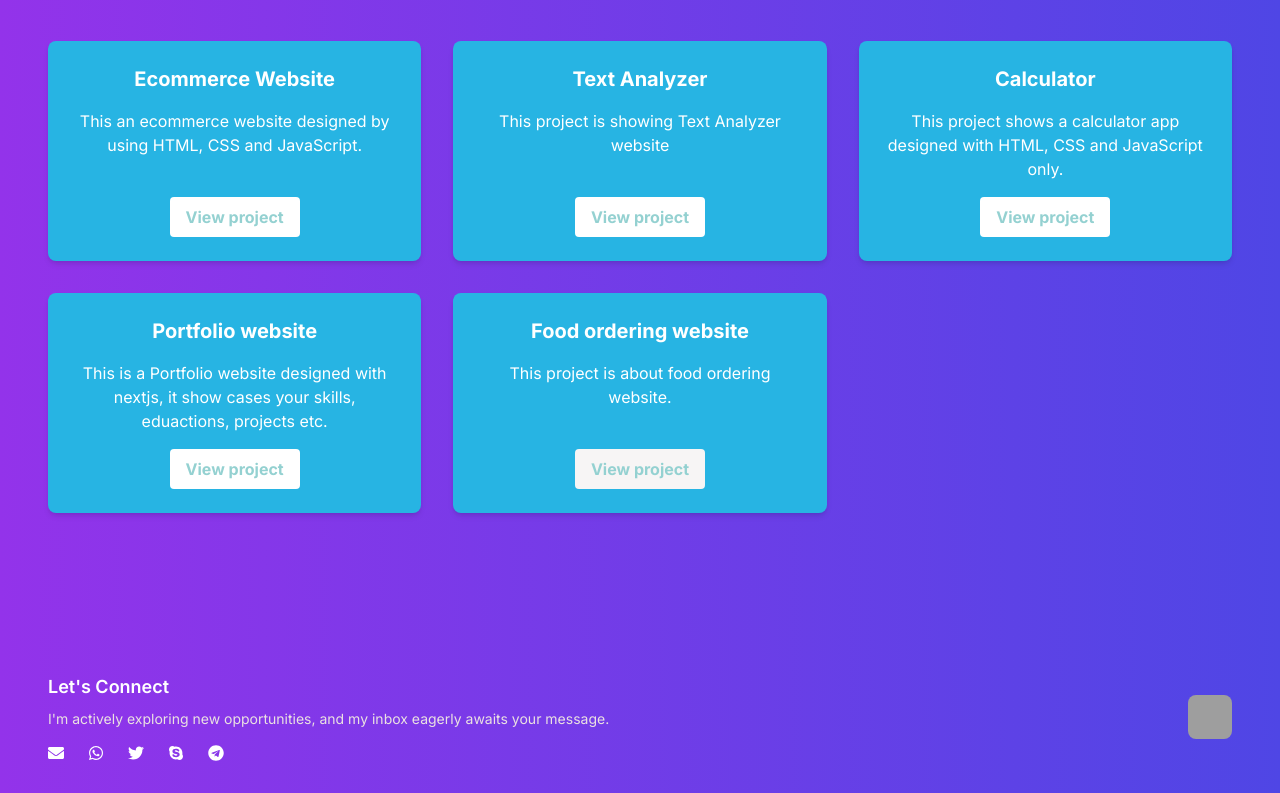
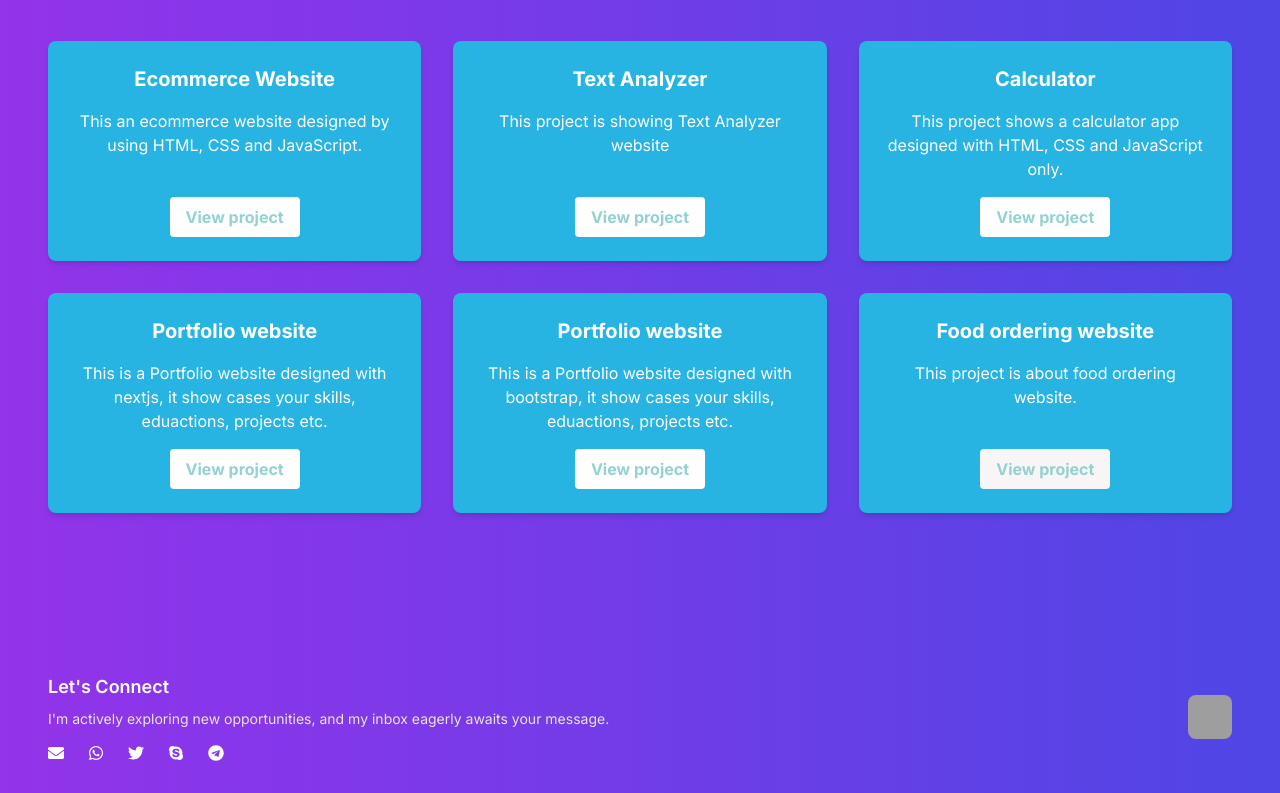
Before and after one commit to mubashir1837/nextjs-portfolioo, a Next.js app: page / in a window 1280 px wide. Shown: the part 2496-3289 px from the top of the page. Built offline with nearby package versions, Linux system fonts and the light colour scheme; grey boxes are pictures that could not be loaded.

Commit message:
food website

```diff
--- a/app/components/ProjectSection.jsx
+++ b/app/components/ProjectSection.jsx
@@ -61,7 +61,21 @@ const ProjectSection = () => {
               This is a Portfolio website designed with nextjs, it show cases your skills, eduactions, projects etc.
             </p>
             <a
-              href="https://texts-analyzerr.vercel.app/"
+              href="https://awesome-portfolio2024.vercel.app/"
+              className="text-blue-500 hover:underline mt-auto"
+            >
+              <button className="bg-[#fff] hover:bg-[#1ff] text-[#94d1d1] hover:text-[#fff] font-bold py-2 px-4 rounded">
+                View project
+              </button>
+            </a>
+          </div>
+          <div className="project-box bg-[#27b4e3] p-6 rounded-lg shadow-md flex flex-col">
+            <h3 className="text-xl font-bold mb-4 text-[#fff]">Portfolio website</h3>
+            <p className="text-[#fff] mb-4">
+              This is a Portfolio website designed with bootstrap, it show cases your skills, eduactions, projects etc.
+            </p>
+            <a
+              href="https://mubashir-ali.vercel.app/"
               className="text-blue-500 hover:underline mt-auto"
             >
               <button className="bg-[#fff] hover:bg-[#1ff] text-[#94d1d1] hover:text-[#fff] font-bold py-2 px-4 rounded">
```
